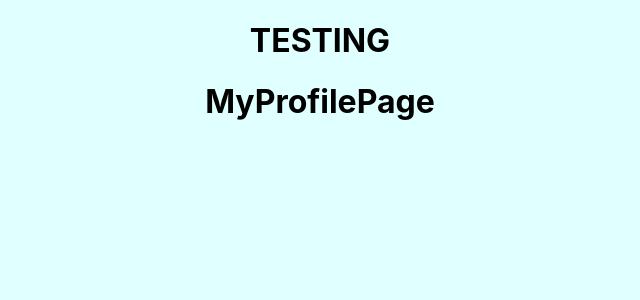
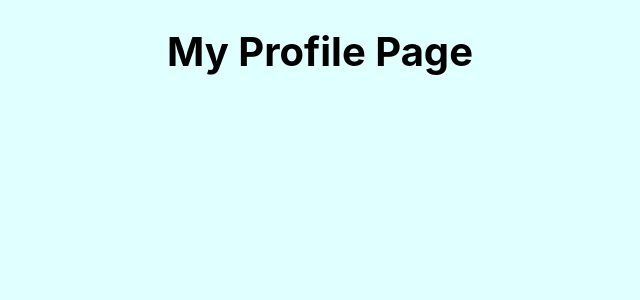
Before and after one commit to FullSnax/frontend, a React (Create React App) app: page /profile in a window 1280 px wide. Shown: the top 300 px of the page, without its empty margins (320-960 px from the left). Built offline with nearby package versions, Linux system fonts and the light colour scheme.

Commit message:
Stubbed up MyOrdersPage

```diff
--- a/src/App.jsx
+++ b/src/App.jsx
@@ -12,8 +12,7 @@ import { Routes, Route, Navigate } from "react-router-dom"
 import NavBar from './components/NavBar';
 import MenuItemsPage from './pages/MenuItemsPage/MenuItemsPage';
 import MyProfilePage from './pages/MyProfilePage/MyProfilePage';
-
-
+import MyOrdersPage from './pages/MyOrdersPage/MyOrdersPage';
 
 export default function App() {
 
@@ -22,11 +21,11 @@ export default function App() {
 
   return (
     <div className='App'>
-      <h1>TESTING</h1>
       <Routes>
         <Route path="/*" element={<NavBar />} />
         <Route path="/profile" element={<MyProfilePage />} />
         <Route path="/menuitems" element={<MenuItemsPage />} />
+        <Route path="/orders" element={<MyOrdersPage />} />
         </Routes>
   </div>
   )
--- a/src/components/MenuItemList.jsx
+++ b/src/components/MenuItemList.jsx
@@ -2,14 +2,13 @@ import React, { useEffect, useState } from 'react';
 import './MenuItemList.css'
 
 export default function MenuItems({ menuItems }) {
-	console.log({ menuItems });
 
 	return (
 		<div>
 			{menuItems.map((item, index) => (
 				<>
 					<div className="item-container">
-						<h1>{item.name}</h1>
+						<h2>{item.name}</h2>
 						<p>{item.description}</p>
 						<p>${item.price}</p>
 						<img src={item.image} alt="" />
--- a/src/index.css
+++ b/src/index.css
@@ -1,5 +1,9 @@
 * {
   background-color: lightcyan;
+}
+
+h1 {
+ font-size: 2.5em;
 }
 
 body {
--- a/src/pages/MenuItemsPage/MenuItemsPage.jsx
+++ b/src/pages/MenuItemsPage/MenuItemsPage.jsx
@@ -1,30 +1,10 @@
 import React, { useState, useEffect } from 'react';
 import MenuItemList from '../../components/MenuItemList';
-import * as itemsApi from '../../utilities/itemsApi';
 import axios from 'axios';
 
 export default function MenuItemsPage() {
 	const [menuItems, setMenuItems] = useState([]);
 
-	// const BASE_URL = 'http://localhost:8000/api';
-
-	// const getAllItems = () => {
-	//   let data;
-	//   axios
-	//     .get('http://localhost:8000/api/menuitems/')
-	//     .then((res) => {
-	//       data = res.data;
-	//       console.log(data);
-	//       // setMenuItems(data);
-	//     })
-	//     .catch((error) => console.error(`Error: ${error}`));
-
-	//   // useEffect(() => {
-
-	//   // }, []);
-	// }
-	// getAllItems();
-	console.log('yooo');
 	function componentDidMount() {
 		console.log('it mounted');
 		let data;
@@ -42,12 +22,10 @@ export default function MenuItemsPage() {
 		componentDidMount();
 	}, []);
 
-
-
 	return (
 		<>
 			<div className="container">
-				<h1>Menuitems Page</h1>
+				<h1>Menu</h1>
         <MenuItemList menuItems={menuItems} />
 			</div>
 		</>
--- /dev/null
+++ b/src/pages/MyOrdersPage/MyOrdersPage.jsx
@@ -0,0 +1,7 @@
+import React from 'react'
+
+export default function MyOrdersPage() {
+  return (
+    <h1>MyOrdersPage</h1>
+  )
+}
--- a/src/pages/MyProfilePage/MyProfilePage.jsx
+++ b/src/pages/MyProfilePage/MyProfilePage.jsx
@@ -2,6 +2,6 @@ import React from 'react'
 
 export default function MyProfilePage() {
   return (
-    <h1>MyProfilePage</h1>
+    <h1>My Profile Page</h1>
   )
 }
```
